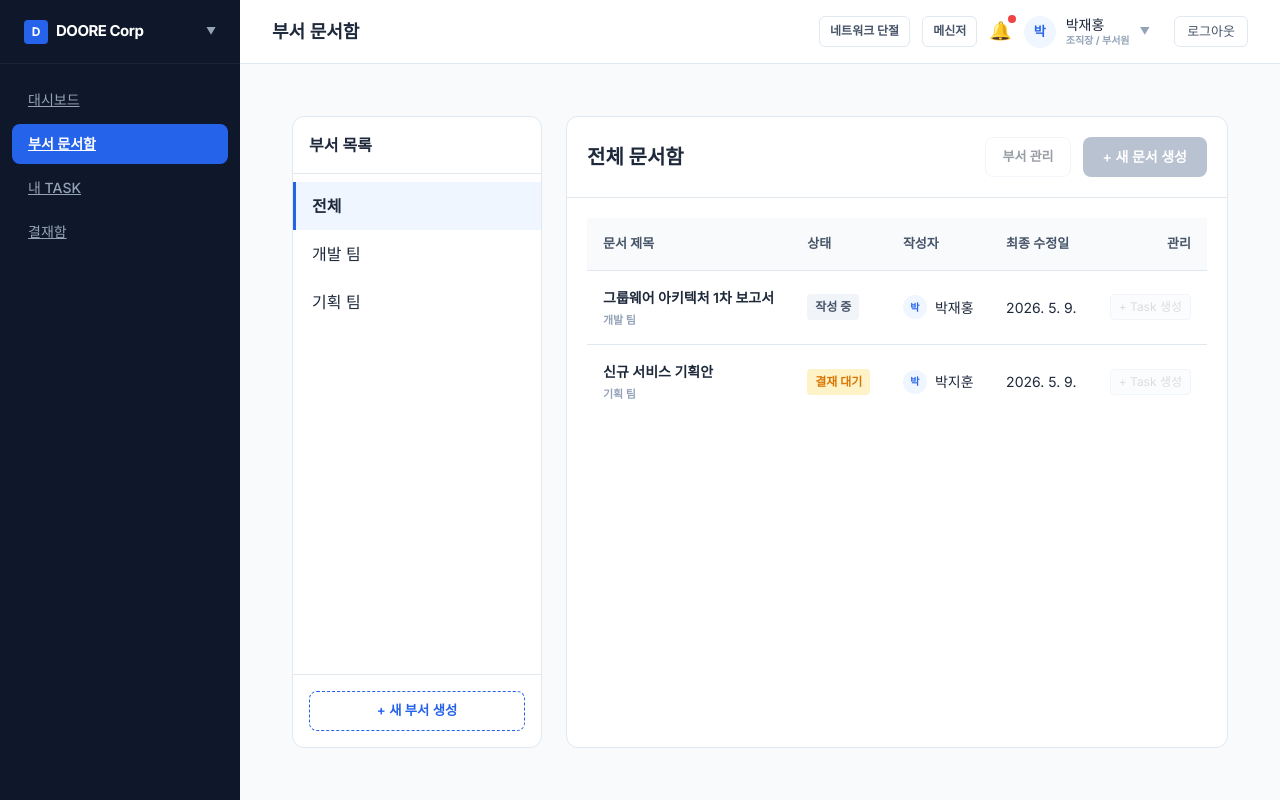
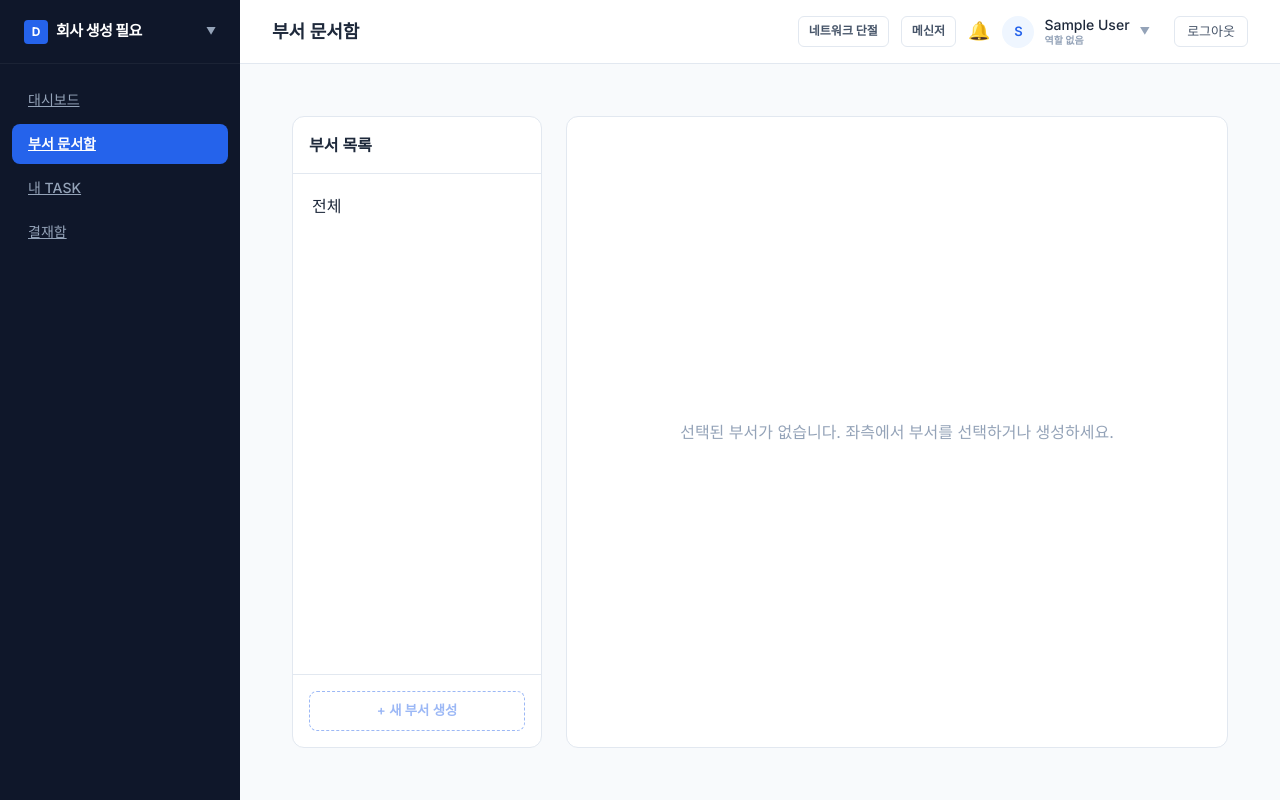
Before and after one commit to younsoo-seong/Doore, a React (Vite) app: page /docs in a window 1280 px wide. Built offline with nearby package versions, Linux system fonts and the light colour scheme; sample sign-in values are in the browser's storage; a web font is replaced by a local one.

Commit message:
[FEAT] delete mock data

```diff
--- a/src/data/mockDB.ts
+++ b/src/data/mockDB.ts
@@ -114,202 +114,42 @@ export interface Notification {
 // Mock 데이터 테이블 (In-memory DB 역할)
 // ----------------------------------------------------
 
-export const users: User[] = [
-  { id: 1, email: 'admin@doore.com', name: '박재홍', created_at: '2026-01-10T09:00:00Z' },
-  { id: 2, email: 'leader@doore.com', name: '오승민', created_at: '2026-02-15T10:30:00Z' },
-  { id: 3, email: 'member@doore.com', name: '정동재', created_at: '2026-03-20T14:15:00Z' },
-  { id: 4, email: 'jhpark@doore.com', name: '박지훈', created_at: '2026-04-05T08:45:00Z' },
-  { id: 5, email: 'yjchoi@doore.com', name: '최유진', created_at: '2026-05-01T11:20:00Z' }
-];
+export const users: User[] = [];
 
 export const companies: Company[] = [
-  { id: 1, name: 'DOORE Corp', created_at: '2026-01-01T00:00:00Z' }
 ];
 
 export const company_members: CompanyMember[] = [
-  { company_id: 1, user_id: 1, role: 'OWNER', joined_at: '2026-01-10T09:00:00Z' },
-  { company_id: 1, user_id: 2, role: 'MEMBER', joined_at: '2026-02-15T10:30:00Z' },
-  { company_id: 1, user_id: 3, role: 'MEMBER', joined_at: '2026-03-20T14:15:00Z' },
-  { company_id: 1, user_id: 4, role: 'ADMIN', joined_at: '2026-04-05T08:45:00Z' },
-  { company_id: 1, user_id: 5, role: 'MEMBER', joined_at: '2026-05-01T11:20:00Z' }
 ];
 
 export const departments: Department[] = [
-  { id: 101, company_id: 1, name: '개발 팀', created_at: '2026-01-15T09:00:00Z' },
-  { id: 102, company_id: 1, name: '기획 팀', created_at: '2026-01-15T09:00:00Z' }
 ];
 
 export const department_members: DepartmentMember[] = [
-  { department_id: 101, user_id: 1, role: 'MEMBER' }, // 박재홍 (실시간 조회)
-  { department_id: 101, user_id: 2, role: 'LEADER' }, // 오승민
-  { department_id: 101, user_id: 3, role: 'MEMBER' }, // 정동재
-  { department_id: 102, user_id: 2, role: 'LEADER' }, // 오승민
-  { department_id: 102, user_id: 4, role: 'LEADER' }, // 박지훈
-  { department_id: 102, user_id: 5, role: 'MEMBER' }  // 최유진
 ];
 
 export const documents: Document[] = [
-  {
-    id: 1001,
-    department_id: 101,
-    title: '그룹웨어 아키텍처 1차 보고서',
-    content: '시스템 아키텍처 설계 및 ERD 구성안 초안입니다.',
-    status: 'WORKING',
-    created_by: 1,
-    approver_id: 1,
-    created_at: '2026-05-05T09:00:00Z',
-    updated_at: '2026-05-09T14:30:00Z'
-  },
-  {
-    id: 1002,
-    department_id: 102,
-    title: '신규 서비스 기획안',
-    content: '신규 서비스에 대한 정책과 요구사항 정리입니다.',
-    status: 'PENDING',
-    created_by: 4,
-    approver_id: 1,
-    created_at: '2026-05-08T10:00:00Z',
-    updated_at: '2026-05-09T11:30:00Z'
-  }
 ];
 
 export const document_members: DocumentMember[] = [
-  { user_id: 2, document_id: 1001, role: 'WRITE' },
-  { user_id: 3, document_id: 1001, role: 'READ' }
 ];
 
 export const tasks: Task[] = [
-  {
-    id: 5001,
-    document_id: 1001,
-    title: 'ERD 설계',
-    requirement: '데이터베이스 테이블 및 관계도(ERD) 작성',
-    content: '사용자, 문서, Task 테이블 스키마 작성 완료.',
-    status: 'DONE',
-    due_date: '2026-05-10T18:00:00Z',
-    created_by: 1,
-    assignee_count: 2,
-    created_at: '2026-05-05T10:00:00Z',
-    updated_at: '2026-05-09T14:00:00Z'
-  },
-  {
-    id: 5002,
-    document_id: 1001,
-    title: 'API 명세서 작성',
-    requirement: 'REST 및 WebSocket API 명세서 작성',
-    content: '인터페이스 정의 중...',
-    status: 'TODO',
-    due_date: '2026-05-12T18:00:00Z',
-    created_by: 1,
-    assignee_count: 1,
-    created_at: '2026-05-08T09:00:00Z',
-    updated_at: '2026-05-08T09:00:00Z'
-  },
-  {
-    id: 5003,
-    document_id: 1002,
-    title: '기획안 작성',
-    requirement: '서비스 주요 기능 요구사항 도출',
-    content: '요구사항 1차 도출 완료. 리뷰 필요.',
-    status: 'DOING',
-    due_date: '2026-05-15T18:00:00Z',
-    created_by: 4,
-    assignee_count: 2,
-    created_at: '2026-05-08T10:30:00Z',
-    updated_at: '2026-05-09T11:00:00Z'
-  }
 ];
 
 export const task_assignees: TaskAssignee[] = [
-  { task_id: 5001, user_id: 2 }, // 오승민
-  { task_id: 5001, user_id: 3 }, // 정동재
-  { task_id: 5002, user_id: 3 }, // 정동재
-  { task_id: 5003, user_id: 4 }, // 박지훈
-  { task_id: 5003, user_id: 5 }  // 최유진
 ];
 
 export const task_files: TaskFile[] = [
-  {
-    id: 9001,
-    task_id: 5001,
-    category: 'REFERENCE',
-    type: 'IMAGE',
-    name: '참고_구조도.png',
-    url: 'https://s3.example.com/ref.png',
-    created_at: '2026-05-06T10:00:00Z'
-  }
 ];
 
 export const comments: Comment[] = [
-  {
-    id: 8001,
-    task_id: 5001,
-    user_id: 1,
-    content: 'ERD 스키마에서 알림 도메인 부분 추가 부탁드립니다.',
-    created_at: '2026-05-07T14:20:00Z'
-  }
 ];
 
 export const chat_messages: ChatMessage[] = [
-  {
-    id: 10001,
-    company_id: 1,
-    department_id: 101,
-    sender_id: 2,
-    content: 'ERD 설계 리뷰가 끝나면 API 명세 쪽도 같이 확인하겠습니다.',
-    created_at: '2026-05-09T15:00:00Z'
-  },
-  {
-    id: 10002,
-    company_id: 1,
-    department_id: 101,
-    sender_id: 3,
-    content: '네, API 명세 초안 업데이트 후 공유하겠습니다.',
-    created_at: '2026-05-09T15:04:00Z'
-  },
-  {
-    id: 10003,
-    company_id: 1,
-    department_id: 102,
-    sender_id: 4,
-    content: '기획안 승인 요청 전에 핵심 기능 범위를 한 번 더 정리하겠습니다.',
-    created_at: '2026-05-09T15:12:00Z'
-  },
-  {
-    id: 10004,
-    company_id: 1,
-    department_id: 102,
-    sender_id: 5,
-    content: '사용자 시나리오 기준으로 우선순위 표를 업데이트해 두겠습니다.',
-    created_at: '2026-05-09T15:16:00Z'
-  }
 ];
 
 export const notifications: Notification[] = [
-  {
-    id: 7001,
-    user_id: 1, // Changed to user 1
-    type: 'TASK_ASSIGNED',
-    message: '새로운 Task 담당자로 지정되었습니다: ERD 설계',
-    is_read: false,
-    created_at: '2026-05-09T14:30:00Z'
-  },
-  {
-    id: 7002,
-    user_id: 1, // Changed to user 1
-    type: 'DOC_APPROVAL_REQUEST',
-    message: '기획안 승인 요청이 도착했습니다.',
-    is_read: false,
-    created_at: '2026-05-09T11:30:00Z'
-  },
-  {
-    id: 7003,
-    user_id: 1, // Changed to user 1
-    type: 'TASK_STATUS_CHANGED',
-    message: '개발 팀에 배치 되었습니다.',
-    is_read: true,
-    created_at: '2026-05-09T10:30:00Z'
-  }
 ];
 
 const defaultDB = {
@@ -328,78 +168,8 @@ const defaultDB = {
   notifications
 };
 
-function normalizeDB(database: any) {
-  const owner = database.company_members?.find((cm: CompanyMember) => cm.company_id === 1 && cm.user_id === 1);
-  if (owner) owner.role = 'OWNER';
-
-  const executive = database.users?.find((user: User) => user.id === 1);
-  if (executive) {
-    executive.email = 'admin@doore.com';
-    executive.name = '박재홍';
-  }
-
-  const leader = database.users?.find((user: User) => user.id === 2);
-  if (leader) {
-    leader.email = 'leader@doore.com';
-    leader.name = '오승민';
-  }
-
-  const member = database.users?.find((user: User) => user.id === 3);
-  if (member) {
-    member.email = 'member@doore.com';
-    member.name = '정동재';
-  }
-
-  const plannerAdmin = database.company_members?.find((cm: CompanyMember) => cm.company_id === 1 && cm.user_id === 4);
-  if (plannerAdmin && plannerAdmin.role === 'MEMBER') plannerAdmin.role = 'ADMIN';
-
-  const ownerDeptMember = database.department_members?.find((dm: DepartmentMember) => dm.department_id === 101 && dm.user_id === 1);
-  if (ownerDeptMember) ownerDeptMember.role = 'MEMBER';
-
-  const departmentLeader = database.department_members?.find((dm: DepartmentMember) => dm.department_id === 101 && dm.user_id === 2);
-  if (departmentLeader) departmentLeader.role = 'LEADER';
-
-  const planningLeader = database.department_members?.find((dm: DepartmentMember) => dm.department_id === 102 && dm.user_id === 2);
-  if (planningLeader) {
-    planningLeader.role = 'LEADER';
-  } else {
-    database.department_members?.push({ department_id: 102, user_id: 2, role: 'LEADER' });
-  }
-
-  const departmentWorker = database.department_members?.find((dm: DepartmentMember) => dm.department_id === 101 && dm.user_id === 3);
-  if (departmentWorker) departmentWorker.role = 'MEMBER';
-
-  const apiTask = database.tasks?.find((task: Task) => task.id === 5002);
-  if (apiTask) {
-    apiTask.created_by = 2;
-    apiTask.assignee_count = 1;
-  }
-
-  const task5002Assignee = database.task_assignees?.find((assignee: TaskAssignee) => assignee.task_id === 5002);
-  if (task5002Assignee) task5002Assignee.user_id = 3;
-
-  database.department_members?.forEach((dm: DepartmentMember) => {
-    if (!['LEADER', 'TASK_MANAGER', 'MEMBER'].includes(dm.role)) dm.role = 'MEMBER';
-  });
-
-  database.task_assignees?.forEach((assignee: TaskAssignee) => {
-    assignee.assigned_at ||= '2026-05-09T09:00:00Z';
-  });
-
-  database.chat_messages ||= [...chat_messages];
-  database.chat_messages?.forEach((message: ChatMessage) => {
-    if (message.department_id === undefined) message.department_id = 101;
-  });
-  chat_messages.forEach((message) => {
-    const exists = database.chat_messages?.some((item: ChatMessage) => item.id === message.id);
-    if (!exists) database.chat_messages?.push({ ...message });
-  });
-
-  return database;
-}
-
 const stored = localStorage.getItem('doore_mock_db');
-export const db = normalizeDB(stored ? JSON.parse(stored) : defaultDB);
+export const db = stored ? JSON.parse(stored) : defaultDB;
 localStorage.setItem('doore_mock_db', JSON.stringify(db));
 
 const storedUser = localStorage.getItem('doore_user');
```
